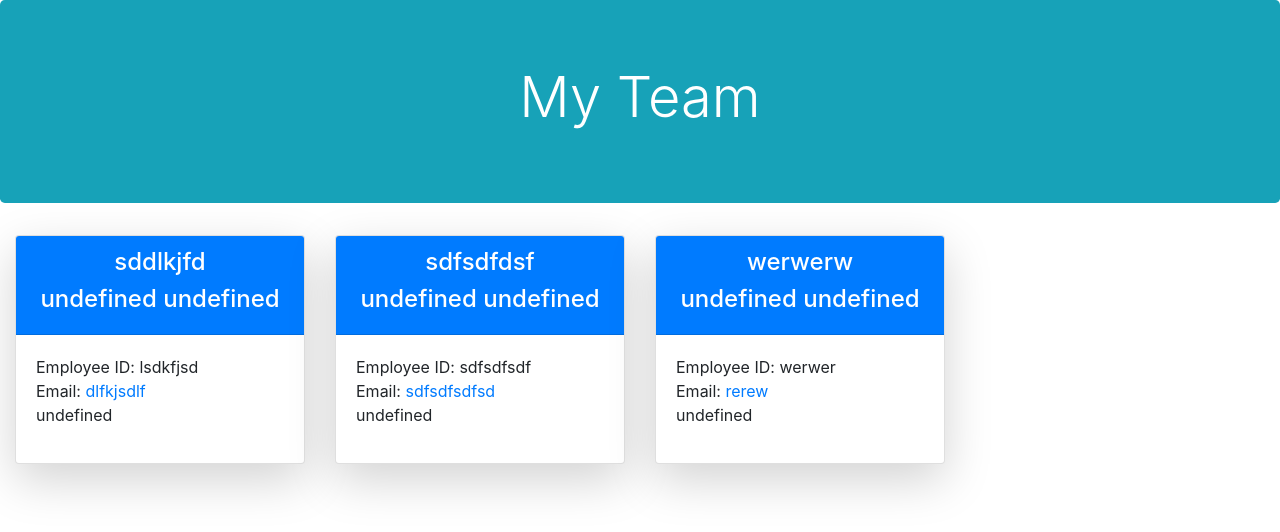
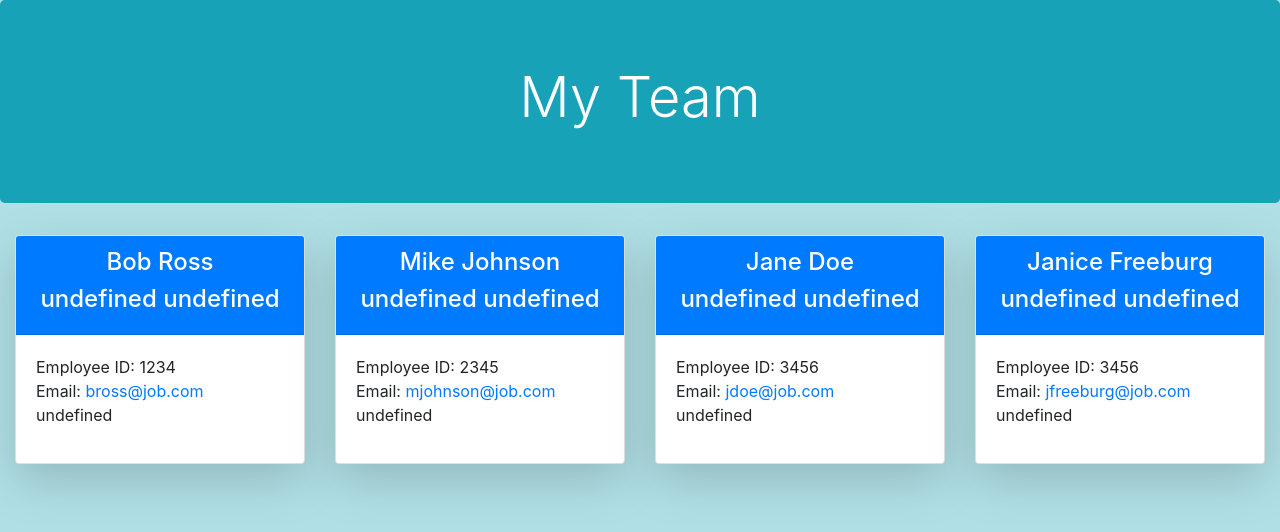
Before and after one commit to marina-russ/msu-team-profile-generator, a website: page output/index.html in a window 1280 px wide. Drawn offline with nearby package versions, Linux system fonts and the light colour scheme.

Commit message:
sample html file created by generator

```diff
--- a/output/index.html
+++ b/output/index.html
@@ -8,6 +8,9 @@
 <link href="https://stackpath.bootstrapcdn.com/bootstrap/4.5.0/css/bootstrap.min.css" rel="stylesheet">
 <link href="https://stackpath.bootstrapcdn.com/font-awesome/4.7.0/css/font-awesome.min.css">
 <style>
+body {
+    background-color: powderblue;
+}
 </style>
 </head>
 <body>
@@ -23,13 +26,13 @@
 <div class="col-md-4 col-sm-6 col-12 col-lg-3">
     <div class="card shadow-lg mb-5 bg-white rounded">
         <div class="card-header bg-primary">
-            <h4 class="text-white text-center">sddlkjfd</h4>
+            <h4 class="text-white text-center">Bob Ross</h4>
             <h4 class="text-white text-center">undefined</i> undefined</h4>
         </div>
         <div class="card-body">
             <ul class="list-unstyled">
-                <li>Employee ID: lsdkfjsd</li>
-                <li>Email: <a href="mailto:dlfkjsdlf">dlfkjsdlf</a></li>
+                <li>Employee ID: 1234</li>
+                <li>Email: <a href="mailto:bross@job.com">bross@job.com</a></li>
                 <li>undefined</li>
             </ul>
         </div>
@@ -40,13 +43,13 @@
 <div class="col-md-4 col-sm-6 col-12 col-lg-3">
     <div class="card shadow-lg mb-5 bg-white rounded">
         <div class="card-header bg-primary">
-            <h4 class="text-white text-center">sdfsdfdsf</h4>
+            <h4 class="text-white text-center">Mike Johnson</h4>
             <h4 class="text-white text-center">undefined</i> undefined</h4>
         </div>
         <div class="card-body">
             <ul class="list-unstyled">
-                <li>Employee ID: sdfsdfsdf</li>
-                <li>Email: <a href="mailto:sdfsdfsdfsd">sdfsdfsdfsd</a></li>
+                <li>Employee ID: 2345</li>
+                <li>Email: <a href="mailto:mjohnson@job.com">mjohnson@job.com</a></li>
                 <li>undefined</li>
             </ul>
         </div>
@@ -57,13 +60,30 @@
 <div class="col-md-4 col-sm-6 col-12 col-lg-3">
     <div class="card shadow-lg mb-5 bg-white rounded">
         <div class="card-header bg-primary">
-            <h4 class="text-white text-center">werwerw</h4>
+            <h4 class="text-white text-center">Jane Doe</h4>
             <h4 class="text-white text-center">undefined</i> undefined</h4>
         </div>
         <div class="card-body">
             <ul class="list-unstyled">
-                <li>Employee ID: werwer</li>
-                <li>Email: <a href="mailto:rerew">rerew</a></li>
+                <li>Employee ID: 3456</li>
+                <li>Email: <a href="mailto:jdoe@job.com">jdoe@job.com</a></li>
+                <li>undefined</li>
+            </ul>
+        </div>
+    </div>
+</div>
+
+
+<div class="col-md-4 col-sm-6 col-12 col-lg-3">
+    <div class="card shadow-lg mb-5 bg-white rounded">
+        <div class="card-header bg-primary">
+            <h4 class="text-white text-center">Janice Freeburg</h4>
+            <h4 class="text-white text-center">undefined</i> undefined</h4>
+        </div>
+        <div class="card-body">
+            <ul class="list-unstyled">
+                <li>Employee ID: 3456</li>
+                <li>Email: <a href="mailto:jfreeburg@job.com">jfreeburg@job.com</a></li>
                 <li>undefined</li>
             </ul>
         </div>
```
